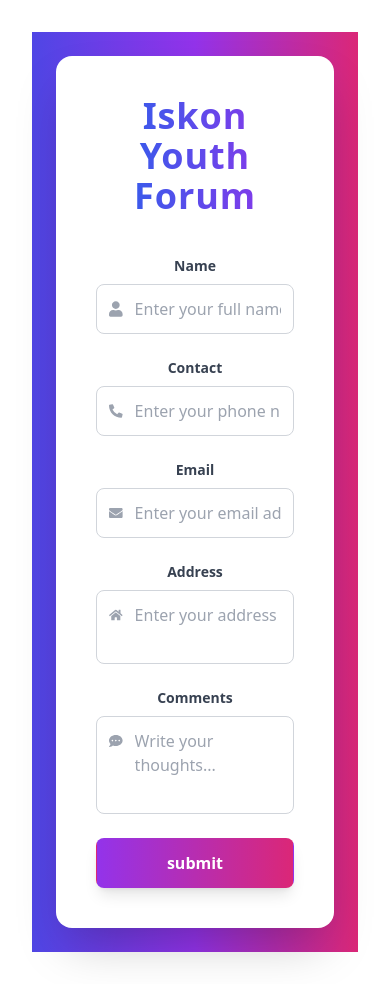
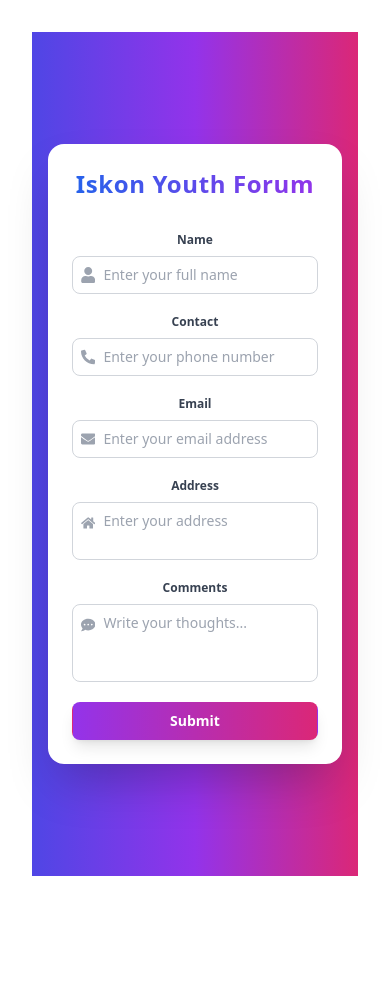
Before and after one commit to Adarsh1442005/IskconFrontend, a React (Vite) app: page /iskon in a window 390 px wide. After the commit the page ends 908 px from the top, so only its background shows below. Built offline with nearby package versions, Linux system fonts and the light colour scheme.

Commit message:
Update isconyouth.jsx

```diff
--- a/src/isconyouth.jsx
+++ b/src/isconyouth.jsx
@@ -10,7 +10,7 @@ export function IsconYouthForm() {
     address: "",
     comments: "",
   });
-  const[sub,issubmit]=useState(true);
+  const [sub, issubmit] = useState(true);
 
   const handleChange = (e) => {
     setFormData({ ...formData, [e.target.name]: e.target.value });
@@ -20,16 +20,21 @@ export function IsconYouthForm() {
     e.preventDefault();
     try {
       issubmit(false);
-      const response = await axios.post("https://iskconbackend.onrender.com/api/youth-form", formData);
+      const response = await axios.post(
+        "https://iskconbackend.onrender.com/api/youth-form",
+        formData
+      );
       console.log("Server response:", response.data);
 
       alert("Form submitted successfully!");
       issubmit(true);
-      setFormData({name: "",
-    contact: "",
-    email: "",
-    address: "",
-    comments: ""})
+      setFormData({
+        name: "",
+        contact: "",
+        email: "",
+        address: "",
+        comments: "",
+      });
     } catch (error) {
       console.error("Error submitting form:", error);
       alert("Failed to submit form. Please try again.");
@@ -37,29 +42,32 @@ export function IsconYouthForm() {
   };
 
   return (
-    <div className="flex items-center justify-center min-h-screen bg-gradient-to-r from-indigo-600 via-purple-600 to-pink-600 p-6">
-      <div className="bg-white shadow-2xl rounded-2xl p-10 w-full max-w-lg">
+    <div className="flex items-center justify-center min-h-screen bg-gradient-to-r from-indigo-600 via-purple-600 to-pink-600 p-4 sm:p-6">
+      <div className="bg-white shadow-2xl rounded-2xl p-6 sm:p-10 w-full max-w-md sm:max-w-lg lg:max-w-xl">
         {/* Heading */}
-        <h1 className="text-4xl font-extrabold text-center text-transparent bg-clip-text bg-gradient-to-r from-blue-600 to-purple-600 mb-10 tracking-wide">
+        <h1 className="text-2xl sm:text-3xl lg:text-4xl font-extrabold text-center text-transparent bg-clip-text bg-gradient-to-r from-blue-600 to-purple-600 mb-8 sm:mb-10 tracking-wide">
           Iskon Youth Forum
         </h1>
 
         {/* Form */}
-        <form onSubmit={handleSubmit} className="space-y-6">
+        <form onSubmit={handleSubmit} className="space-y-5 sm:space-y-6">
           {/* Name */}
           <div>
-            <label htmlFor="name" className="block text-sm font-semibold text-gray-700 mb-2">
+            <label
+              htmlFor="name"
+              className="block text-xs sm:text-sm font-semibold text-gray-700 mb-2"
+            >
               Name
             </label>
-            <div className="flex items-center border border-gray-300 rounded-lg p-3 focus-within:ring-2 focus-within:ring-purple-500">
-              <FaUser className="text-gray-400 mr-3" />
+            <div className="flex items-center border border-gray-300 rounded-lg p-2 sm:p-3 focus-within:ring-2 focus-within:ring-purple-500">
+              <FaUser className="text-gray-400 mr-2 sm:mr-3" />
               <input
                 id="name"
                 type="text"
                 name="name"
                 value={formData.name}
                 onChange={handleChange}
-                className="w-full outline-none"
+                className="w-full outline-none text-sm sm:text-base"
                 placeholder="Enter your full name"
                 required
               />
@@ -68,18 +76,21 @@ export function IsconYouthForm() {
 
           {/* Contact */}
           <div>
-            <label htmlFor="contact" className="block text-sm font-semibold text-gray-700 mb-2">
+            <label
+              htmlFor="contact"
+              className="block text-xs sm:text-sm font-semibold text-gray-700 mb-2"
+            >
               Contact
             </label>
-            <div className="flex items-center border border-gray-300 rounded-lg p-3 focus-within:ring-2 focus-within:ring-purple-500">
-              <FaPhoneAlt className="text-gray-400 mr-3" />
+            <div className="flex items-center border border-gray-300 rounded-lg p-2 sm:p-3 focus-within:ring-2 focus-within:ring-purple-500">
+              <FaPhoneAlt className="text-gray-400 mr-2 sm:mr-3" />
               <input
                 id="contact"
                 type="tel"
                 name="contact"
                 value={formData.contact}
                 onChange={handleChange}
-                className="w-full outline-none"
+                className="w-full outline-none text-sm sm:text-base"
                 placeholder="Enter your phone number"
                 required
               />
@@ -88,18 +99,21 @@ export function IsconYouthForm() {
 
           {/* Email */}
           <div>
-            <label htmlFor="email" className="block text-sm font-semibold text-gray-700 mb-2">
+            <label
+              htmlFor="email"
+              className="block text-xs sm:text-sm font-semibold text-gray-700 mb-2"
+            >
               Email
             </label>
-            <div className="flex items-center border border-gray-300 rounded-lg p-3 focus-within:ring-2 focus-within:ring-purple-500">
-              <FaEnvelope className="text-gray-400 mr-3" />
+            <div className="flex items-center border border-gray-300 rounded-lg p-2 sm:p-3 focus-within:ring-2 focus-within:ring-purple-500">
+              <FaEnvelope className="text-gray-400 mr-2 sm:mr-3" />
               <input
                 id="email"
                 type="email"
                 name="email"
                 value={formData.email}
                 onChange={handleChange}
-                className="w-full outline-none"
+                className="w-full outline-none text-sm sm:text-base"
                 placeholder="Enter your email address"
                 required
               />
@@ -108,17 +122,20 @@ export function IsconYouthForm() {
 
           {/* Address */}
           <div>
-            <label htmlFor="address" className="block text-sm font-semibold text-gray-700 mb-2">
+            <label
+              htmlFor="address"
+              className="block text-xs sm:text-sm font-semibold text-gray-700 mb-2"
+            >
               Address
             </label>
-            <div className="flex items-start border border-gray-300 rounded-lg p-3 focus-within:ring-2 focus-within:ring-purple-500">
-              <FaHome className="text-gray-400 mr-3 mt-1" />
+            <div className="flex items-start border border-gray-300 rounded-lg p-2 sm:p-3 focus-within:ring-2 focus-within:ring-purple-500">
+              <FaHome className="text-gray-400 mr-2 sm:mr-3 mt-1" />
               <textarea
                 id="address"
                 name="address"
                 value={formData.address}
                 onChange={handleChange}
-                className="w-full outline-none resize-none"
+                className="w-full outline-none resize-none text-sm sm:text-base"
                 rows="2"
                 placeholder="Enter your address"
                 required
@@ -128,17 +145,20 @@ export function IsconYouthForm() {
 
           {/* Comments */}
           <div>
-            <label htmlFor="comments" className="block text-sm font-semibold text-gray-700 mb-2">
+            <label
+              htmlFor="comments"
+              className="block text-xs sm:text-sm font-semibold text-gray-700 mb-2"
+            >
               Comments
             </label>
-            <div className="flex items-start border border-gray-300 rounded-lg p-3 focus-within:ring-2 focus-within:ring-purple-500">
-              <FaCommentDots className="text-gray-400 mr-3 mt-1" />
+            <div className="flex items-start border border-gray-300 rounded-lg p-2 sm:p-3 focus-within:ring-2 focus-within:ring-purple-500">
+              <FaCommentDots className="text-gray-400 mr-2 sm:mr-3 mt-1" />
               <textarea
                 id="comments"
                 name="comments"
                 value={formData.comments}
                 onChange={handleChange}
-                className="w-full outline-none resize-none"
+                className="w-full outline-none resize-none text-sm sm:text-base"
                 rows="3"
                 placeholder="Write your thoughts..."
               ></textarea>
@@ -148,9 +168,9 @@ export function IsconYouthForm() {
           {/* Submit */}
           <button
             type="submit"
-            className="w-full bg-gradient-to-r from-purple-600 to-pink-600 text-white font-bold py-3 px-4 rounded-lg shadow-lg hover:from-pink-600 hover:to-red-600 transition-transform transform hover:scale-105"
+            className="w-full bg-gradient-to-r from-purple-600 to-pink-600 text-white font-bold py-2 sm:py-3 px-4 rounded-lg shadow-lg hover:from-pink-600 hover:to-red-600 transition-transform transform hover:scale-105 text-sm sm:text-base"
           >
-          {sub?"submit":"submitting..."}
+            {sub ? "Submit" : "Submitting..."}
           </button>
         </form>
       </div>
```
